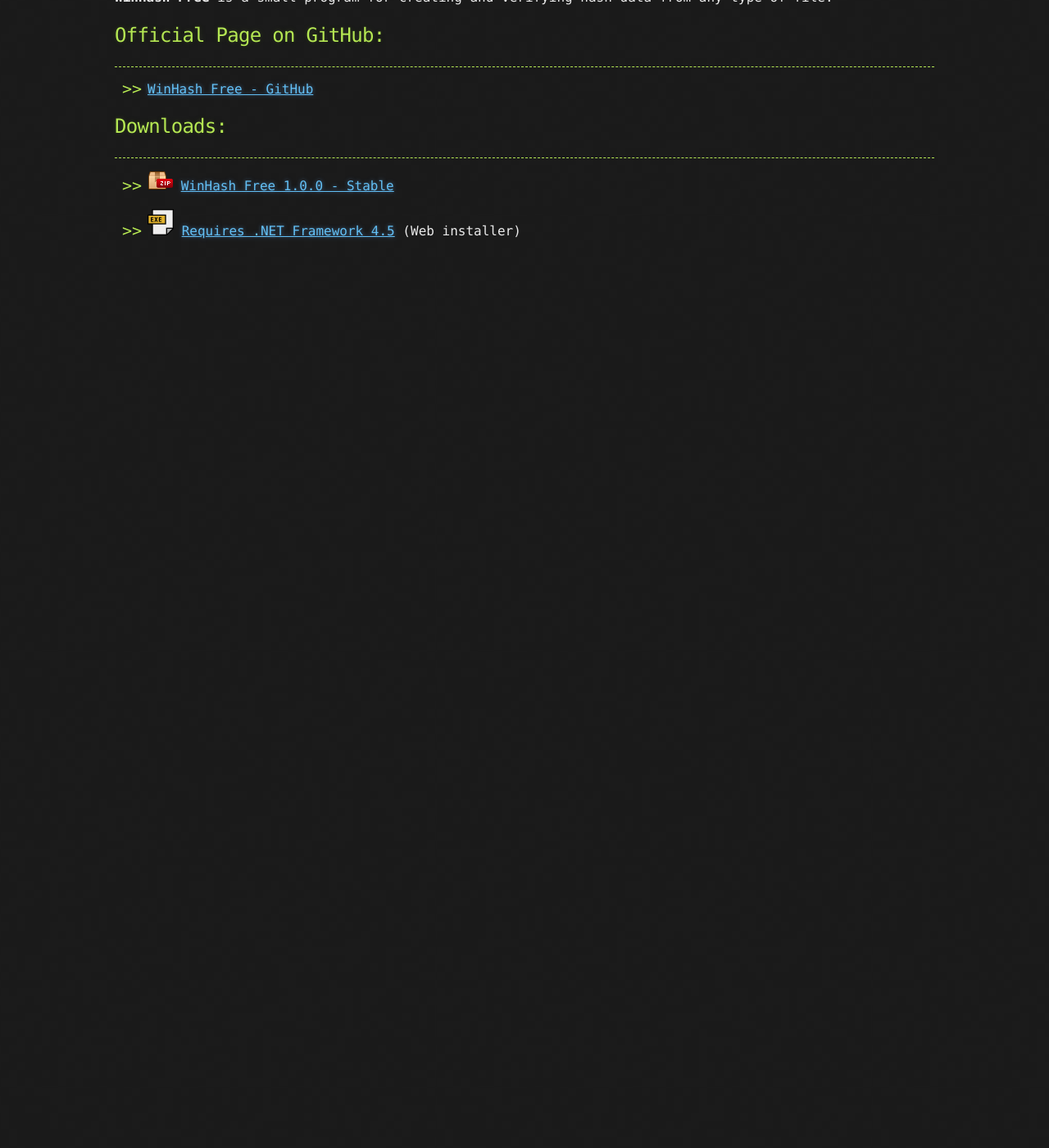
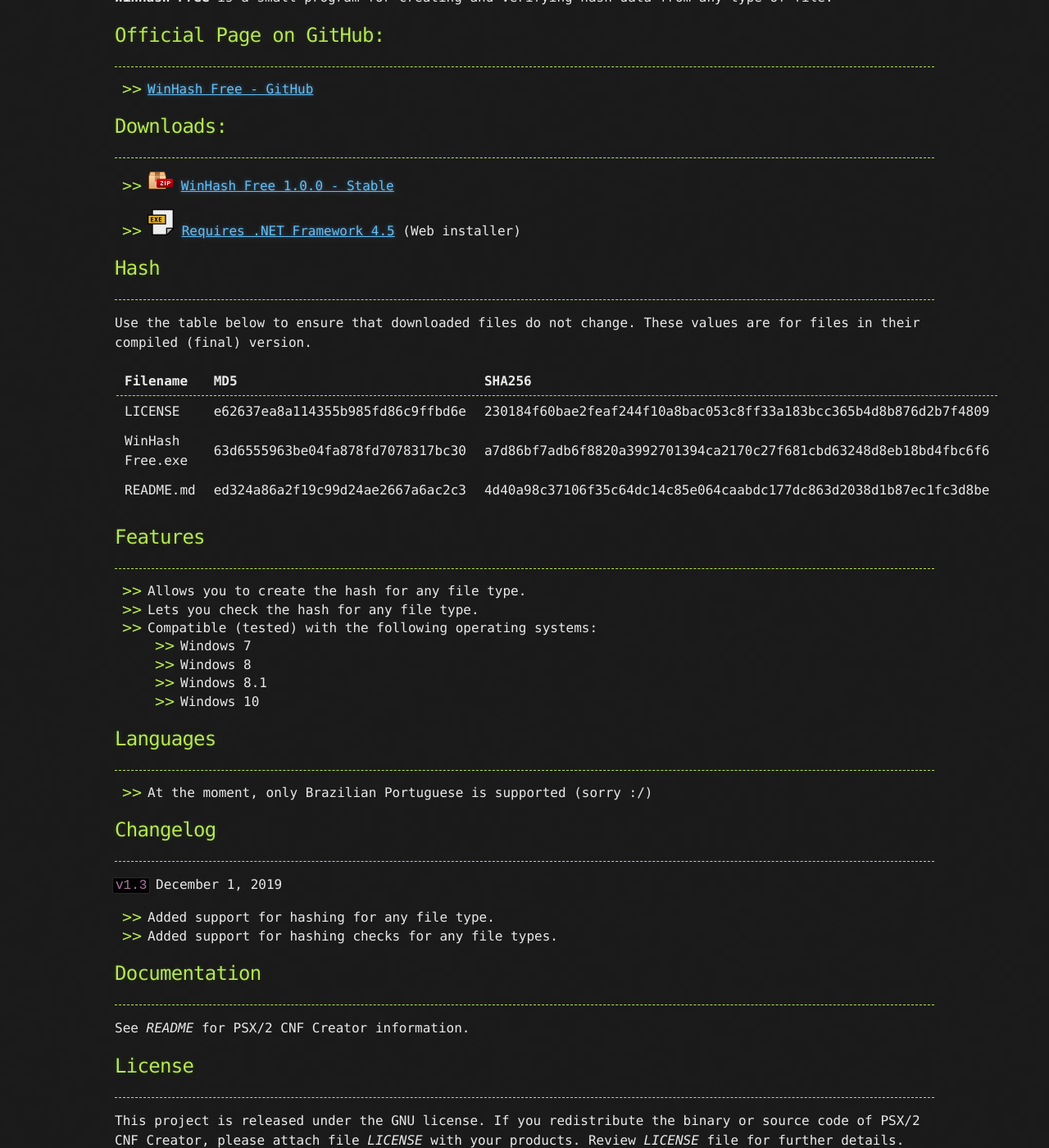
Before and after one commit to AxionDrak/axiondrak.github.io, a Jekyll site: the page built from winhash-free.md, in a window 1280 px wide and 1400 px high, scrolled down 270 px. Shown: the whole window at 82% size. Built offline with Jekyll 4.4.1, drawn with Linux system fonts in a browser that asks for light colours; our own code applies the rules of GitHub Pages for plain Markdown files; before the commit the page ends 900 px from its top, so only the background shows below that; some of the changed text lies outside the part shown.

Commit message:
Update winhash-free.md

```diff
--- a/winhash-free.md
+++ b/winhash-free.md
@@ -12,6 +12,51 @@ layout: default
 
 ## Downloads:
 * * *
-* ![useful image]({{ site.url }}/assets/images/zip-icon.png) [WinHash Free 1.0.0 - Stable](https://github.com/AxionDrak/PSX2CNFCreator/releases/tag/v1.3)
+* ![useful image]({{ site.url }}/assets/images/zip-icon.png) [WinHash Free 1.0.0 - Stable](https://github.com/AxionDrak/WinHash-Free/releases/tag/1.0.0)
 
 * ![useful image]({{ site.url }}/assets/images/exe-icon.png) [Requires .NET Framework 4.5](https://www.microsoft.com/en-US/download/details.aspx?id=30653) (Web installer)
+
+## Hash
+* * *
+Use the table below to ensure that downloaded files do not change. These values are for files in their compiled (final) version.
+
+| Filename         | MD5                              | SHA256                                                           |
+|:-----------------|:---------------------------------|:---------------------------------------------------------------- |
+| LICENSE          | e62637ea8a114355b985fd86c9ffbd6e | 230184f60bae2feaf244f10a8bac053c8ff33a183bcc365b4d8b876d2b7f4809 |
+| WinHash Free.exe | 63d6555963be04fa878fd7078317bc30 | a7d86bf7adb6f8820a3992701394ca2170c27f681cbd63248d8eb18bd4fbc6f6 |
+| README.md        | ed324a86a2f19c99d24ae2667a6ac2c3 | 4d40a98c37106f35c64dc14c85e064caabdc177dc863d2038d1b87ec1fc3d8be |
+
+## Features
+* * *
+* Allows you to create the hash for any file type.
+* Lets you check the hash for any file type.
+- Compatible (tested) with the following operating systems:
+  - Windows 7
+  - Windows 8
+  - Windows 8.1
+  - Windows 10
+
+## Languages
+* * *
+* At the moment, only Brazilian Portuguese is supported (sorry :/)
+
+## Changelog
+* * *
+`v1.3`
+December 1, 2019
+* Added support for hashing for any file type.
+* Added support for hashing checks for any file types.
+
+## Documentation
+* * *
+See _README_ for PSX/2 CNF Creator information.
+
+## License
+* * *
+This project is released under the GNU license. If you redistribute the binary or source code of PSX/2 CNF Creator, please attach file _LICENSE_ with your products.
+Review _LICENSE_ file for further details.
+
+* * *
+Copyright 2019, Laete Meireles (Axion Drak)
+
+<<[back](./)
```
